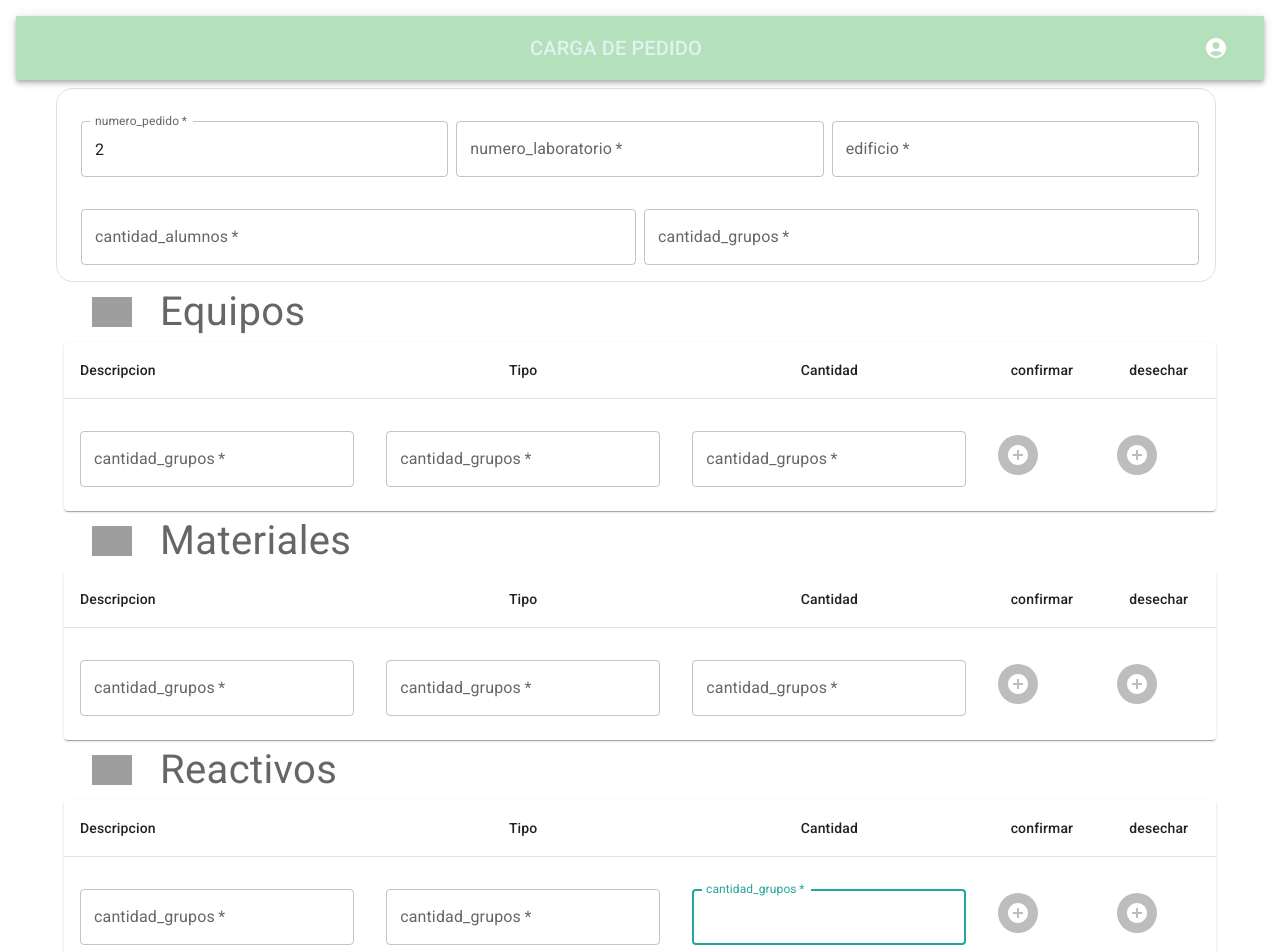
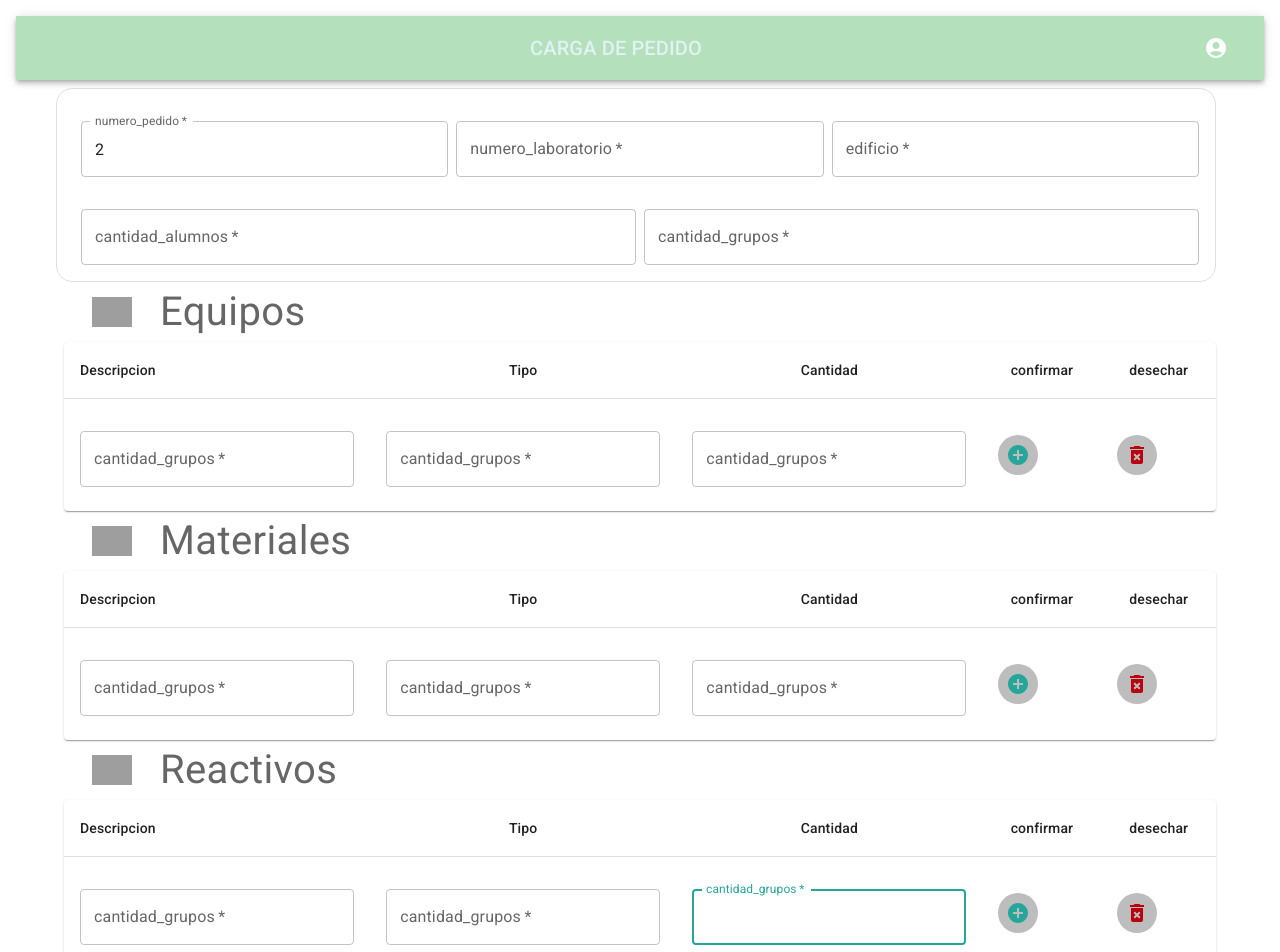
Before and after one commit to chamiamarillo/appLabFront, a React (Create React App) app: page /Docente/NuevoPedido in a window 1280 px wide. Shown: the top 952 px of the page. Built offline with nearby package versions, Linux system fonts and the light colour scheme; grey boxes are pictures that could not be loaded.

Commit message:
cargando los iconos

```diff
--- a/src/Components/Docente/NuevoPedido.jsx
+++ b/src/Components/Docente/NuevoPedido.jsx
@@ -27,7 +27,9 @@ import TableRow from '@mui/material/TableRow';
 import laboratorio from '../Image/biologia.png'
 import pipeta from '../Image/pipeta.png'
 import quimica from '../Image/quimica.png'
-import { margin } from '@mui/system';
+
+import DeleteForeverIcon from '@mui/icons-material/DeleteForever';
+
 
 //const theme = createTheme();
 
@@ -244,13 +246,13 @@ export default function NuevoPedido() {
                                 <TableCell align="right">
 
                                 <Avatar>
-                                <AddCircleIcon />
+                                <AddCircleIcon bgcolor={"secondary"} color={"primary"} />
                                 </Avatar>
 
                                 </TableCell>
                                 <TableCell align="right">
                                 <Avatar>
-                                <AddCircleIcon />
+                                <DeleteForeverIcon color={"rojo"} />
                                 </Avatar>
                                 </TableCell>
                             </TableRow>
@@ -328,13 +330,13 @@ export default function NuevoPedido() {
                                 <TableCell align="right">
 
                                 <Avatar>
-                                <AddCircleIcon />
+                                <AddCircleIcon bgcolor={"secondary"} color={"primary"} />
                                 </Avatar>
 
                                 </TableCell>
                                 <TableCell align="right">
                                 <Avatar>
-                                <AddCircleIcon />
+                                <DeleteForeverIcon color={"rojo"} />
                                 </Avatar>
                                 </TableCell>
                             </TableRow>
@@ -409,13 +411,13 @@ export default function NuevoPedido() {
                                 <TableCell align="right">
 
                                 <Avatar>
-                                <AddCircleIcon />
+                                <AddCircleIcon bgcolor={"secondary"} color={"primary"} />
                                 </Avatar>
 
                                 </TableCell>
                                 <TableCell align="right">
                                 <Avatar>
-                                <AddCircleIcon />
+                                <DeleteForeverIcon color={"rojo"} />
                                 </Avatar>
                                 </TableCell>
                             </TableRow>
--- a/src/Components/Theme/Theme1.jsx
+++ b/src/Components/Theme/Theme1.jsx
@@ -24,6 +24,9 @@ const Theme1=createTheme({
         },
         blanco:{
             main:teal[50]
+        },
+        rojo:{
+            main:"#ba000d"
         }
 
     }
```
